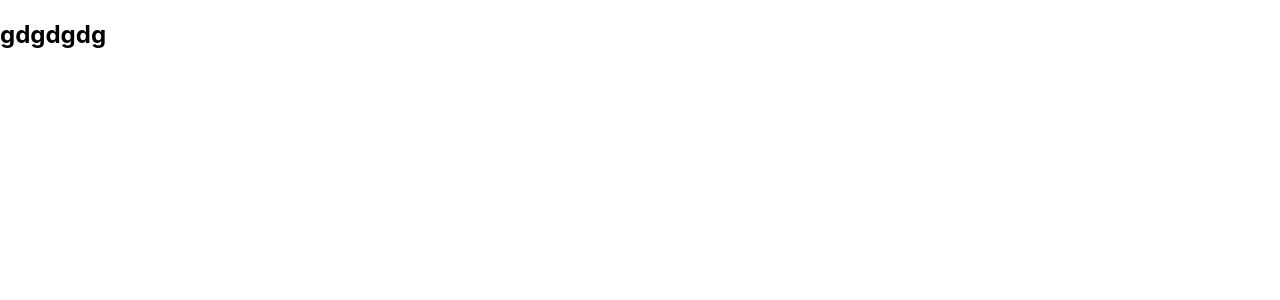
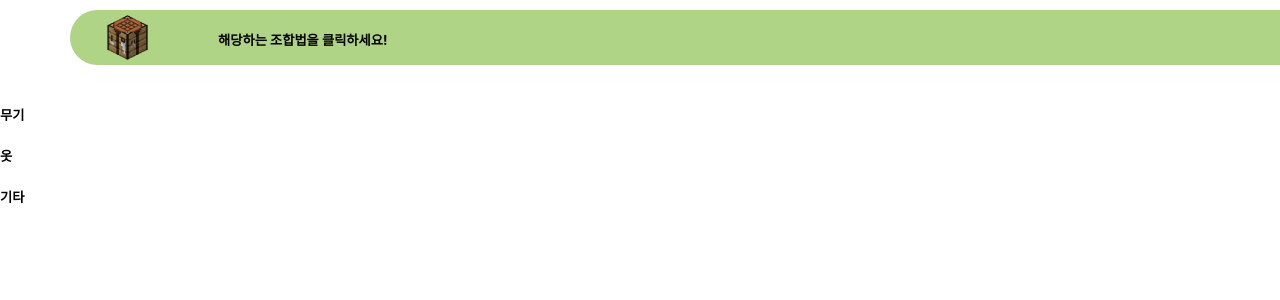
Before and after one commit to d-o0o-b11/Mincraft_Encyclopedia, a React (Create React App) app in the folder mine/minecraft/: page /Craftingtable in a window 1280 px wide. Shown: the top 300 px of the page. Built offline with nearby package versions, Linux system fonts and the light colour scheme.

Commit message:
pagechange

```diff
--- a/mine/minecraft/package.json
+++ b/mine/minecraft/package.json
@@ -11,6 +11,7 @@
     "react-responsive": "^9.0.0-beta.10",
     "react-router-dom": "^6.3.0",
     "react-scripts": "5.0.1",
+    "styled-components": "^5.3.5",
     "web-vitals": "^2.1.4"
   },
   "scripts": {
--- /dev/null
+++ b/mine/minecraft/src/Craftingtable/CraftOption/Clothes.js
@@ -0,0 +1,12 @@
+import React from "react";
+
+const Clothes = () =>{
+
+    return(
+        <>
+            <h2>옷보여줌</h2>
+        </>
+    )
+}
+
+export default Clothes;
--- /dev/null
+++ b/mine/minecraft/src/Craftingtable/CraftOption/Etc.js
@@ -0,0 +1,12 @@
+import React from "react";
+
+const Etc = () =>{
+
+    return(
+        <>
+            <h2>기타보여줌</h2>
+        </>
+    )
+}
+
+export default Etc;
--- /dev/null
+++ b/mine/minecraft/src/Craftingtable/CraftOption/Weapon.js
@@ -0,0 +1,12 @@
+import React from "react";
+
+const Weapon = () =>{
+
+    return(
+        <>
+            <h2>무기보여줌</h2>
+        </>
+    )
+}
+
+export default Weapon;
--- a/mine/minecraft/src/Craftingtable/Craftingtable.css
+++ b/mine/minecraft/src/Craftingtable/Craftingtable.css
@@ -0,0 +1,41 @@
+.subheading{
+    margin: 10px 0px 40px 70px;
+    /* 위쪽 오른쪽 아래쪽 왼쪽 */
+    display: grid;
+    grid-auto-flow: column;
+    /* grid-template-columns: 100px 100px; */
+    /* grid 열로 -px *(갯수) */
+    grid-template-columns: 0.1fr;
+    /* grid 화면 꽉채워서 열을 나열할것이다 fr사용 */
+
+    /* grid-template-columns: repeat(3, 1fr); */
+    /* grid 3번 1fr 반복할 것 */
+    background-color: #AFD485;
+    border-top-left-radius: 100px;
+    border-bottom-left-radius: 100px;
+    padding: 0px 10px;
+}
+
+.sub_add_explanation{
+    text-align: left;
+    margin: 20px 0 10px 10px;
+}
+
+.sub_boxframe{
+    width: 45px;
+    height: 45px;
+    /* background-color: mediumslateblue; */
+    /* margin: 100px 10px 50px 40px;  */
+    /* 위쪽 오른쪽 아래쪽 왼쪽 */
+    position: relative;
+    /* margin-left: 5px; */
+    margin : 5px 0px 5px 5px;
+}
+
+.sub_boximg{
+    position: absolute;
+    left: 20px;
+    width: 100%;
+    height: 100%;
+    object-fit: cover;
+}
--- a/mine/minecraft/src/Craftingtable/Craftingtable.js
+++ b/mine/minecraft/src/Craftingtable/Craftingtable.js
@@ -1,12 +1,62 @@
-import React from "react"
+import React, {useState} from "react"
+import "./Craftingtable.css"
+import ImgCrafttable from "../images/Crafting table.png"
+import Weapon from "./CraftOption/Weapon"
+import Clothes from "./CraftOption/Clothes"
+import Etc from "./CraftOption/Etc"
+
+import styled from 'styled-components';
 
 const Craftingtable = () =>{
 
+    let [check,SetCheck] = useState("");
+
+    const handleClickButton = e =>{
+        const {name} = e.target;
+        SetCheck(name);
+    }
+
+    const selectComponent = {
+        first : <Clothes/>,
+        second : <Weapon/>,
+        third : <Etc/>,
+    }
+
+    console.log(check);
+    console.log(selectComponent[check]);
+
     return(
-        <h2>
-            gdgdgdg
-        </h2>
+        <>
+
+            <div className="subheading">
+                <div className="sub_boxframe">
+                    <img src={ImgCrafttable} className="sub_boximg"></img>
+                </div>
+                <div className="sub_add_explanation">
+                    <h5 style={{margin: " 0px 0px 0px 30px"}}>해당하는 조합법을 클릭하세요!</h5>
+                </div>
+            </div>
+
+
+            {/* <hr style={{width:"100%", backgroundColor:"red"}}></hr> */}
+            <h5 onClick={handleClickButton} name={'first'}>무기</h5>
+            <h5 onClick={handleClickButton} name={'second'}>옷</h5>
+            <h5 onClick={handleClickButton} name={'third'}>기타</h5>
+
+
+
+            {check && <Content>{selectComponent.check}</Content>}
+
+
+
+        </>
     )
 }
 
 export default Craftingtable;
+
+const Content = styled.div`
+  ${props => props.theme.flex('center', 'center')}
+  width: 100%;
+  height: 100%;
+`;
--- a/mine/minecraft/src/Option/Option.css
+++ b/mine/minecraft/src/Option/Option.css
@@ -48,12 +48,12 @@
 
 /* :nth-child()를 사용하여 배경색 다르게 하기!!
 장점: 같은 코드 반복해서 사용하지 않아도 됨 */
-.test :nth-child(1){
+.full_frame :nth-child(1){
     background-color: #AFD485;
 
 }
 
-.test2 :nth-child(1){
+.full_frame2 :nth-child(1){
     background-color: #DDECCA;
 }
 
--- a/mine/minecraft/src/Option/Option.js
+++ b/mine/minecraft/src/Option/Option.js
@@ -19,7 +19,7 @@ return(
         </div>
         <h3>원하는 항목을 클릭해주세요!</h3>
 
-<div className="test">
+    <div className="full_frame">
         <div className="option_box_right" onClick={nextpage}>
             <div className="boxframe">
                 <img src={Craftingtable} className="boximg"></img>
@@ -41,7 +41,7 @@ return(
             </div>
         </div>
 
-        <div className="test2">
+        <div className="full_frame2">
             <div className="option_box_right">
                 <div className="boxframe">
                     <img src={Sheep} className="boximg"></img>
```
Also changed, not shown: 1 other file (tests, documents, lock files or other folders). Lines whose indentation alone changed are shown as unchanged.
